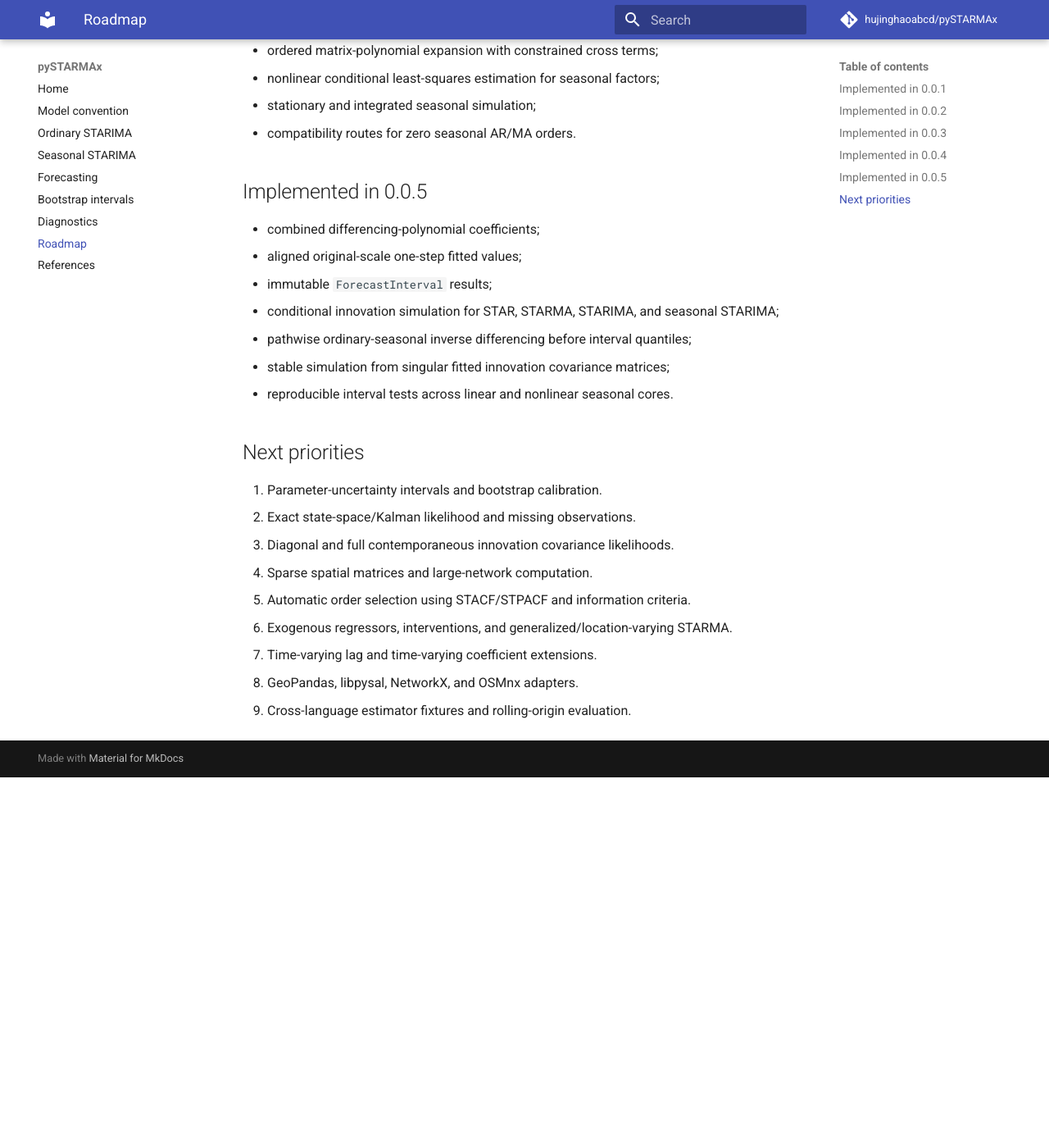
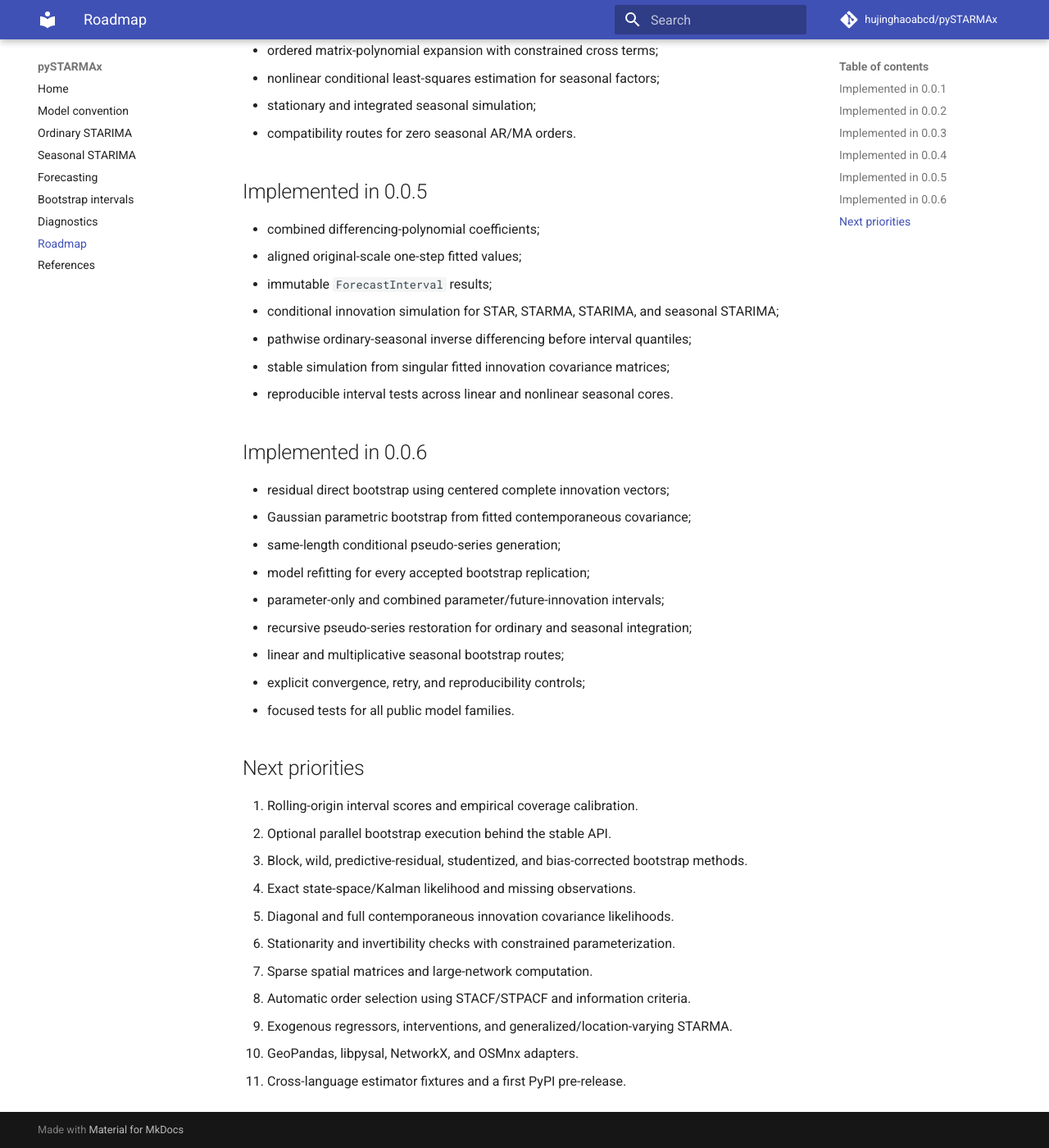
Before and after one commit to hujinghaoabcd/pySTARMAx, an MkDocs documentation site: the page built from docs/roadmap.md, in a window 1280 px wide and 1400 px high, scrolled down 1203 px. Shown: the whole window at 82% size. Built offline with MkDocs 1.6.1 and Material for MkDocs 9.7.7, drawn with Linux system fonts in a browser that asks for light colours; comment, search, counter and statistics services are not loaded; before the commit the page ends 2151 px from its top, so only the background shows below that.

Commit message:
Record bootstrap interval milestone

```diff
--- a/docs/roadmap.md
+++ b/docs/roadmap.md
@@ -49,14 +49,28 @@
 - stable simulation from singular fitted innovation covariance matrices;
 - reproducible interval tests across linear and nonlinear seasonal cores.
 
+## Implemented in 0.0.6
+
+- residual direct bootstrap using centered complete innovation vectors;
+- Gaussian parametric bootstrap from fitted contemporaneous covariance;
+- same-length conditional pseudo-series generation;
+- model refitting for every accepted bootstrap replication;
+- parameter-only and combined parameter/future-innovation intervals;
+- recursive pseudo-series restoration for ordinary and seasonal integration;
+- linear and multiplicative seasonal bootstrap routes;
+- explicit convergence, retry, and reproducibility controls;
+- focused tests for all public model families.
+
 ## Next priorities
 
-1. Parameter-uncertainty intervals and bootstrap calibration.
-2. Exact state-space/Kalman likelihood and missing observations.
-3. Diagonal and full contemporaneous innovation covariance likelihoods.
-4. Sparse spatial matrices and large-network computation.
-5. Automatic order selection using STACF/STPACF and information criteria.
-6. Exogenous regressors, interventions, and generalized/location-varying STARMA.
-7. Time-varying lag and time-varying coefficient extensions.
-8. GeoPandas, libpysal, NetworkX, and OSMnx adapters.
-9. Cross-language estimator fixtures and rolling-origin evaluation.
+1. Rolling-origin interval scores and empirical coverage calibration.
+2. Optional parallel bootstrap execution behind the stable API.
+3. Block, wild, predictive-residual, studentized, and bias-corrected bootstrap methods.
+4. Exact state-space/Kalman likelihood and missing observations.
+5. Diagonal and full contemporaneous innovation covariance likelihoods.
+6. Stationarity and invertibility checks with constrained parameterization.
+7. Sparse spatial matrices and large-network computation.
+8. Automatic order selection using STACF/STPACF and information criteria.
+9. Exogenous regressors, interventions, and generalized/location-varying STARMA.
+10. GeoPandas, libpysal, NetworkX, and OSMnx adapters.
+11. Cross-language estimator fixtures and a first PyPI pre-release.
```
